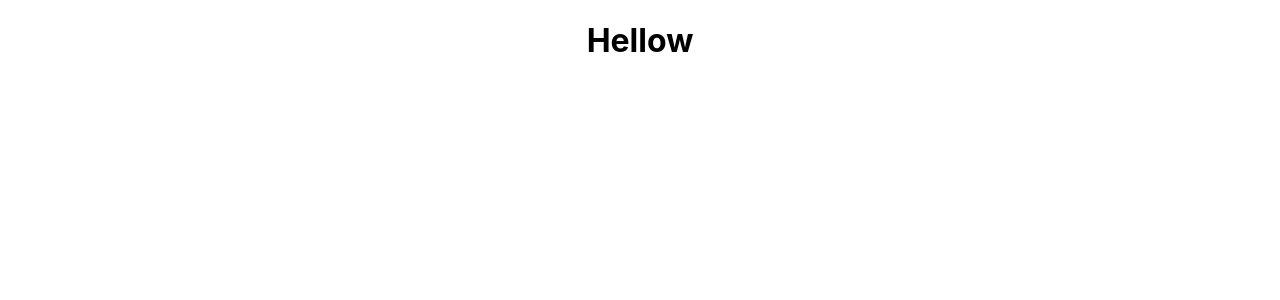
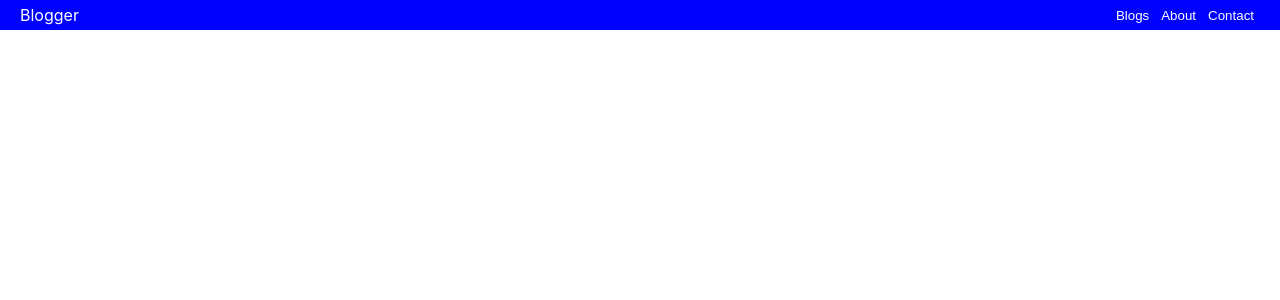
Before and after one commit to Doode1524/react-blogger-2, a React (Create React App) app: page / in a window 1280 px wide. Shown: the top 300 px of the page. Built offline with nearby package versions, Linux system fonts and the light colour scheme.

Commit message:
header init and router provider

```diff
--- a/src/App.js
+++ b/src/App.js
@@ -1,9 +1,17 @@
 import "./App.css";
+import Header from "./components/header/Header";
 
 const App = () => {
+  const headerTitle = "Blogger";
+  const navLinks = [
+    { name: "Blogs", link: "/blogs" },
+    { name: "About", link: "/about" },
+    { name: "Contact", link: "/contact" },
+  ];
+
   return (
     <div className="App">
-      <h1>Hellow</h1>
+      <Header title={headerTitle} navLinks={navLinks} />
     </div>
   );
 };
--- /dev/null
+++ b/src/components/header/Header.js
@@ -0,0 +1,22 @@
+import React from "react";
+import { useNavigate } from "react-router-dom";
+import "./header-styles.css";
+
+const Header = ({ title, navLinks }) => {
+  const navigate = useNavigate();
+
+  return (
+    <div className="header-container">
+      <div>{title}</div>
+      <div className="navlinks">
+        {navLinks.map((ele) => (
+          <button onClick={() => navigate(ele.link)} className="navlink">
+            {ele.name}
+          </button>
+        ))}
+      </div>
+    </div>
+  );
+};
+
+export default Header;
--- /dev/null
+++ b/src/components/header/header-styles.css
@@ -0,0 +1,20 @@
+.header-container {
+  height: 30px;
+  background-color: blue;
+  color: white;
+  display: flex;
+  justify-content: space-between;
+  align-items: center;
+  padding: 0 20px;
+}
+
+.navlinks {
+  display: flex;
+}
+
+.navlink {
+  color: white;
+  border: none;
+  background-color: blue;
+  cursor: pointer;
+}
--- a/src/index.js
+++ b/src/index.js
@@ -1,11 +1,14 @@
-import React from 'react';
-import ReactDOM from 'react-dom/client';
-import './index.css';
-import App from './App';
+import React from "react";
+import ReactDOM from "react-dom/client";
+import "./index.css";
+import App from "./App";
+import { BrowserRouter as Router } from "react-router-dom";
 
-const root = ReactDOM.createRoot(document.getElementById('root'));
+const root = ReactDOM.createRoot(document.getElementById("root"));
 root.render(
   <React.StrictMode>
-    <App />
+    <Router>
+      <App />
+    </Router>
   </React.StrictMode>
 );
```
